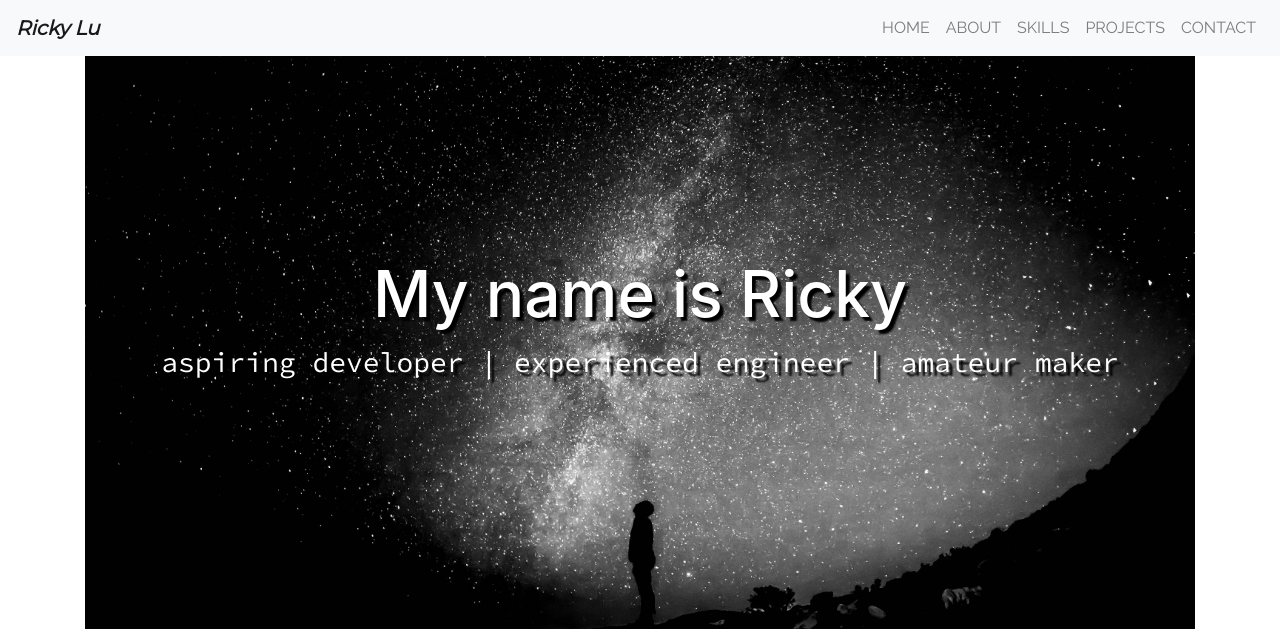
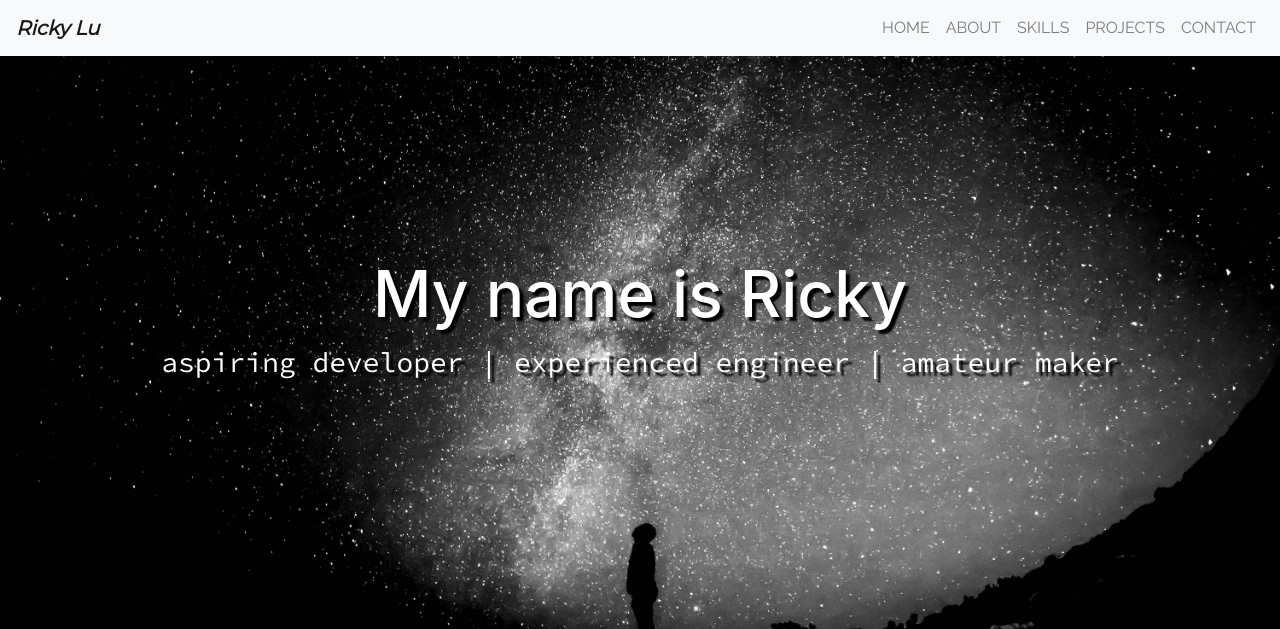
Before and after one commit to RCLU30/rclu30.github.io, a Jekyll site: the page built from index.html, in a window 1280 px wide. Shown: the top 629 px of the page. Built offline with Jekyll 4.4.1, drawn with Linux system fonts in a browser that asks for light colours; nearby versions of some CDN libraries; grey boxes are pictures that could not be loaded.

Commit message:
fix content section

```diff
--- a/_layouts/default.html
+++ b/_layouts/default.html
@@ -43,9 +43,9 @@
   <!-- end navbar -->
 
   <!-- Content -->
-	<div class="container">
+	<!-- <div class="container"> -->
 		{{ content }}
-	</div>
+	<!-- </div> -->
 
 	<!-- Footer -->
   <footer id="contact" class="bg-dark text-light">
```
